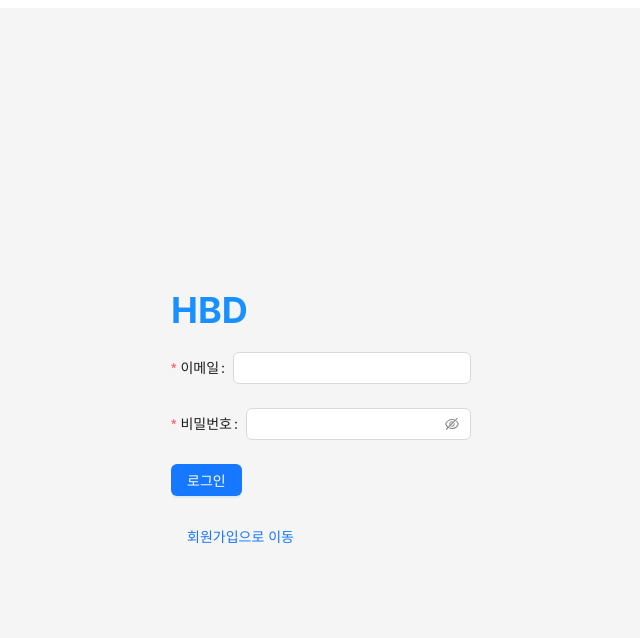
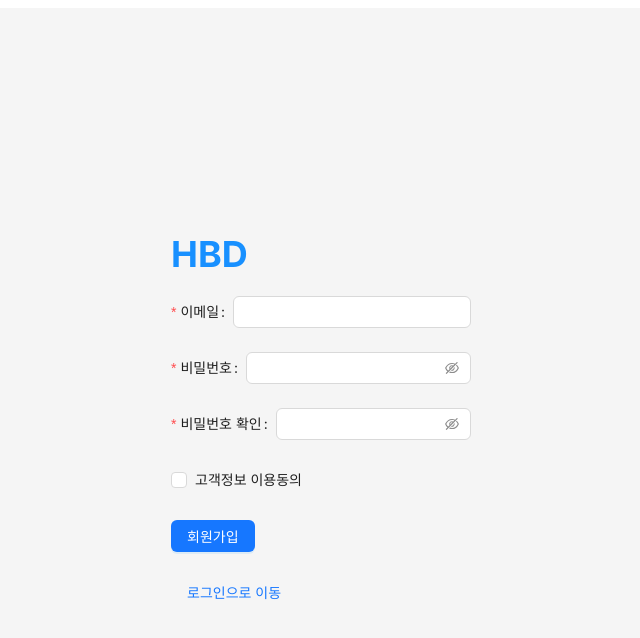
Before and after one commit to xoxojw/guest-book-app, a React (Create React App) app: page /auth in a window 1280 px wide. Both pictures are taken after a click on the button "회원가입으로 이동". Shown: the top 638 px of the page, without its empty margins (319-959 px from the left). Built offline with nearby package versions, Linux system fonts and the light colour scheme.

Commit message:
:sparkles: 8/1(화) 수업

```diff
--- a/db.json
+++ b/db.json
@@ -39,6 +39,16 @@
       "email": "asdf",
       "password": "123",
       "id": 8
+    },
+    {
+      "email": "asdf@naver.com",
+      "password": "asdfasdf",
+      "id": 9
+    },
+    {
+      "email": "asdf1@naver.com",
+      "password": "asdfasdf",
+      "id": 10
     }
   ],
   "boards": [
--- /dev/null
+++ b/src/axios/api.ts
@@ -0,0 +1,10 @@
+import axios from "axios";
+
+export const BASE_URL = "http://localhost:4000";
+
+const instance = axios.create({
+  baseURL: BASE_URL,
+  timeout: 5000,
+});
+
+export default instance;
--- a/src/components/auth/LoginForm.tsx
+++ b/src/components/auth/LoginForm.tsx
@@ -1,18 +1,40 @@
 import React from "react";
 import { Form, Input, Button } from "antd";
 import styled from "styled-components";
+import axios from "axios";
+import { BASE_URL } from "../../axios/api";
+import { useNavigate } from "react-router-dom";
+import shortid from "shortid";
 
 const LoginForm: React.FC = () => {
+  const navigate = useNavigate();
   const handleLogin = async (values: any) => {
-    alert("TODO 요구사항에 맞추어 기능을 완성해주세요.");
+    const { email, password } = values;
+    try {
+      // TODO: email과 password를 DB에서 찾아서 로그인 검증
+      const users = await axios.get(`${BASE_URL}/users?email=${email}&password=${password}`)
+      console.log(users);
 
-    // TODO: email과 password를 DB에서 찾아서 로그인 검증
-    // TODO: 일치하는 유저가 없는 경우 "일치하는 유저를 찾을 수 없습니다." alert
-    // TODO: 네트워크 등 기타 문제인 경우, "일시적인 오류가 발생하였습니다. 고객센터로 연락주세요." alert
-    // TODO: 성공 시(1), "로그인에 성공하였습니다. 메인 페이지로 이동합니다." alert
-    // TODO: 성공 시(2), localStorage에 token과 email을 저장
-    // TODO: 성공 시(3), token은 shortId로 생성
-    // TODO: 성공 시(4), "/" 라우터로 이동
+      // TODO: 일치하는 유저가 없는 경우 "일치하는 유저를 찾을 수 없습니다." alert
+      if (users.data.length < 1) {
+        alert("일치하는 유저를 찾을 수 없습니다.")
+        return false;
+      };
+
+      // TODO: 성공 시(1), "로그인에 성공하였습니다. 메인 페이지로 이동합니다." alert
+      alert("로그인에 성공하였습니다. 메인 페이지로 이동합니다.");
+
+      // TODO: 성공 시(2), localStorage에 token과 email을 저장
+      // TODO: 성공 시(3), token은 shortId로 생성
+      localStorage.setItem("token", shortid.generate());
+      localStorage.setItem("email", email);
+
+      // TODO: 성공 시(4), "/" 라우터로 이동
+      navigate("/");
+    } catch (err) {
+      // TODO: 네트워크 등 기타 문제인 경우, "일시적인 오류가 발생하였습니다. 고객센터로 연락주세요." alert
+      alert("일시적인 오류가 발생하였습니다. 고객센터로 연락주세요.");
+    }
   };
 
   return (
--- a/src/components/auth/SignupForm.tsx
+++ b/src/components/auth/SignupForm.tsx
@@ -1,15 +1,35 @@
-import React from "react";
+import axios from "axios";
 import { Form, Input, Button, Checkbox } from "antd";
 import styled from "styled-components";
+import { BASE_URL } from "../../axios/api";
 
-const SignupForm: React.FC<any> = () => {
+const SignupForm: React.FC<any> = ({setIsLogin}) => {
   const handleSignup = async (values: any) => {
-    alert("TODO 요구사항에 맞추어 기능을 완성해주세요.");
+    // alert("TODO 요구사항에 맞추어 기능을 완성해주세요.");
+    const { email, password } = values;
+    // TODO: 데이터베이스에서 email과 password 기반으로 찾아서 이미 존재하는지 확인 후, 존재하는 경우 "이미 존재하는 아이디입니다." alert
+    try {
+      const res = await axios.get(`${BASE_URL}/users?email=${email}`);
 
-    // TODO: 데이터베이스에서 email과 password 기반으로 찾아서 이미 존재하는지 확인 후, 존재하는 경우 "이미 존재하는 아이디입니다." alert
-    // TODO: 네트워크 등 기타 문제인 경우, "일시적인 오류가 발생하였습니다. 고객센터로 연락주세요." alert
-    // TODO: 성공 시(1), "회원가입이 성공적으로 처리되었습니다. 로그인 페이지로 이동합니다." alert
-    // TODO: 성공 시(2), "로그인할 수 있도록 세팅"
+      if (res.data.length >= 1) {
+        alert("이미 존재하는 아이디입니다.");
+        return false;
+      }
+
+      await axios.post(`${BASE_URL}/users`, {
+        email,
+        password,
+      });
+      // TODO: 성공 시(1), "회원가입이 성공적으로 처리되었습니다. 로그인 페이지로 이동합니다." alert
+      alert("회원가입이 성공적으로 처리되었습니다. 로그인 페이지로 이동합니다.");
+      // TODO: 성공 시(2), "로그인할 수 있도록 세팅"
+      setIsLogin(true);
+
+    } catch (err) {
+      // TODO: 네트워크 등 기타 문제인 경우, "일시적인 오류가 발생하였습니다. 고객센터로 연락주세요." alert
+      alert("일시적인 오류가 발생하였습니다. 고객센터로 연락주세요.");
+      return false;
+    };
   };
 
   return (
--- a/src/pages/AuthMain.tsx
+++ b/src/pages/AuthMain.tsx
@@ -11,14 +11,14 @@ const AuthMain: React.FC = () => {
 
   const handleGoToLogin = () => {
     // alert("TODO 요구사항에 맞추어 기능을 완성해주세요.");
-
     // TODO: 선택 시, LoginForm이 보이도록 제어
+    setIsLogin(true);
   };
 
   const handleGoToSignup = () => {
     // alert("TODO 요구사항에 맞추어 기능을 완성해주세요.");
-
     // TODO: 선택 시, SignupForm이 보이도록 제어
+    setIsLogin(false);
   };
 
   return (
@@ -32,7 +32,7 @@ const AuthMain: React.FC = () => {
       >
         <div>
           <Logo>HBD</Logo>
-          {isLogin ? <LoginForm /> : <SignupForm />}
+          {isLogin ? <LoginForm /> : <SignupForm setIsLogin={setIsLogin} />}
           <Button
             type="link"
             onClick={isLogin ? handleGoToSignup : handleGoToLogin}
```
